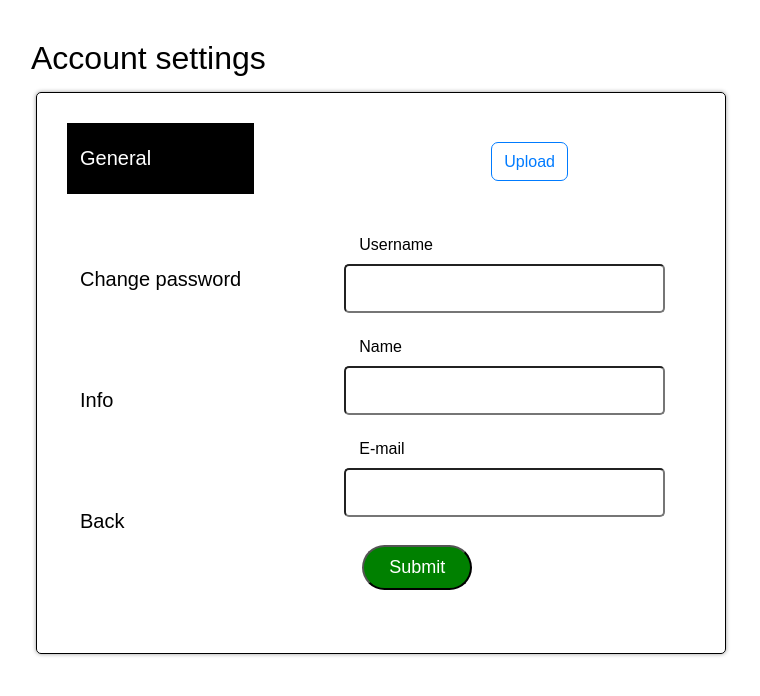
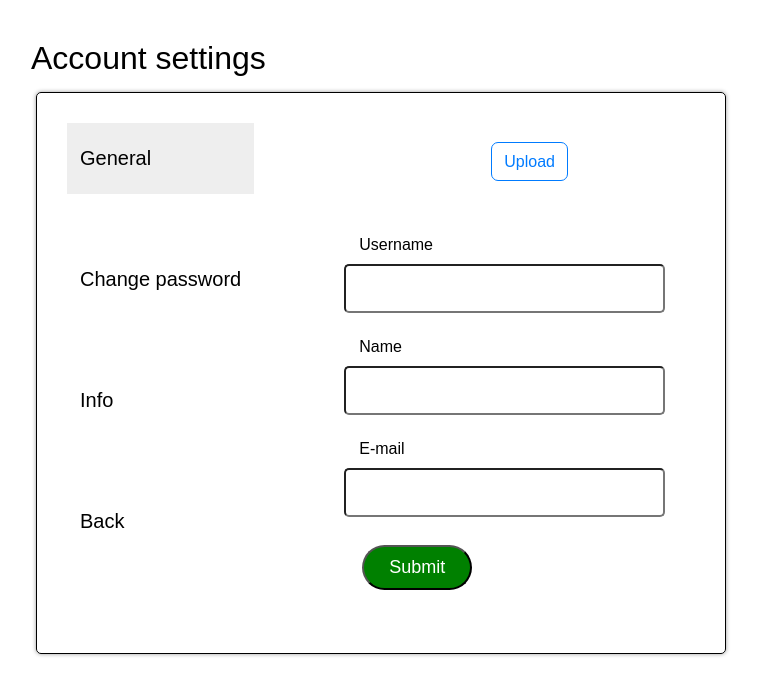
Before and after one commit to Sriram484/Riddle_Romeo, a React (Create React App) app: page /profile in a window 1280 px wide. Shown: the top 696 px of the page, without its empty margins (259-1019 px from the left). Built offline with nearby package versions, Linux system fonts and the light colour scheme; no server answers; a web font is replaced by a local one.

Commit message:
optimize 6

```diff
--- a/src/Assets/CSS/ProfilePage.css
+++ b/src/Assets/CSS/ProfilePage.css
@@ -142,6 +142,5 @@
 }
 
 .activeLink {
-    background-color: black;
-    color: white;
+    background: rgb(238, 238, 238);
 }
--- a/src/Components/WebComponents/ProfilePage.jsx
+++ b/src/Components/WebComponents/ProfilePage.jsx
@@ -159,9 +159,15 @@ const ProfilePage = () => {
                 alert("The password u entered is wrong");
                 return;
             }
-            else if (passwordUserData.newPassword !== passwordUserData.repeatPassword) {
+            if (passwordUserData.newPassword !== passwordUserData.repeatPassword) {
                 alert("The new password and repeated password do not match");
                 return;
+            }
+            if(passwordUserData.newPassword.length==0)
+            {
+                alert("The new password and repeated password do not be empty");
+                return;
+
             }
             else {
                 // Create updated data object
```
